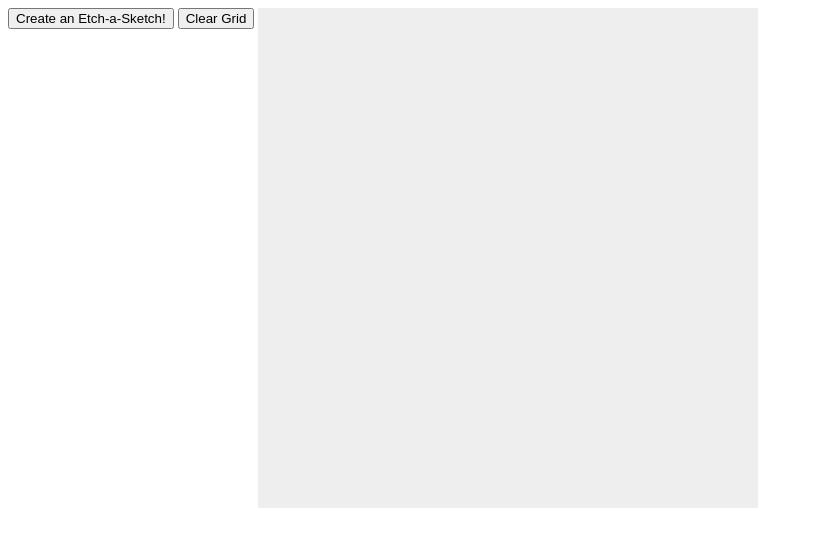
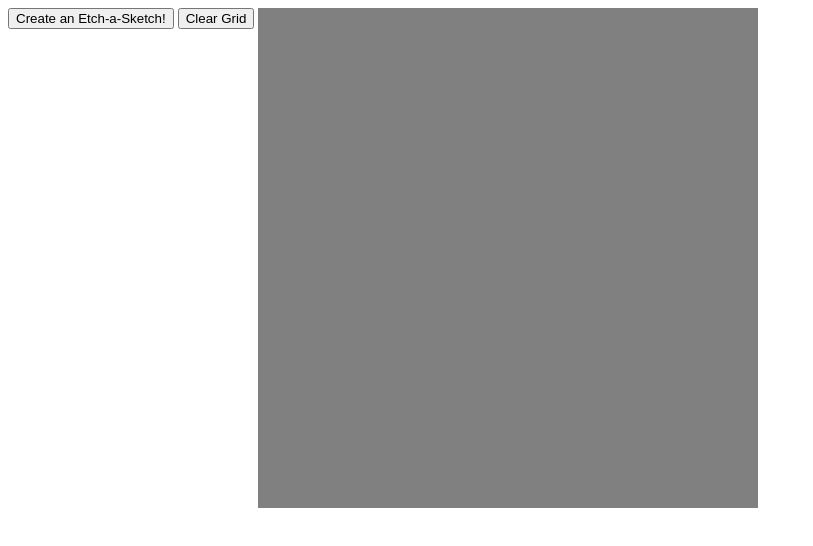
Before and after one commit to dwang399/etch-a-sketch, a plain HTML site: page index.html in a window 1280 px wide. Shown: the whole page, without its empty margins (0-813 px from the left). Drawn offline with Linux system fonts and the light colour scheme.

Commit message:
Add styles.css update

```diff
--- a/style.css
+++ /dev/null
@@ -1,13 +0,0 @@
-#container {
-    width: 1000px;
-    height: 1000px;
-    display: inline-grid;
-
-    column-gap: 0px;
-    row-gap: 0px;
-    background: white;
-    color: white;
-    vertical-align: top;
-
-    margin: 0 0 0 0;
-  }
--- a/styles.css
+++ b/styles.css
@@ -1,10 +1,13 @@
 #container {
-    width: 500px;
-    height: 500px;
-    display: inline-grid;
-    column-gap: 2px;
-    row-gap: 2px;
-    background: #eee;
-    vertical-align: top;
-    margin: 0 10px 10px 0;
-  }
+  width: 500px;
+  height: 500px;
+  display: inline-grid;
+
+  column-gap: 0px;
+  row-gap: 0px;
+  background: grey;
+  color: white;
+  vertical-align: top;
+
+  margin: 0 0 0 0;
+}
```
